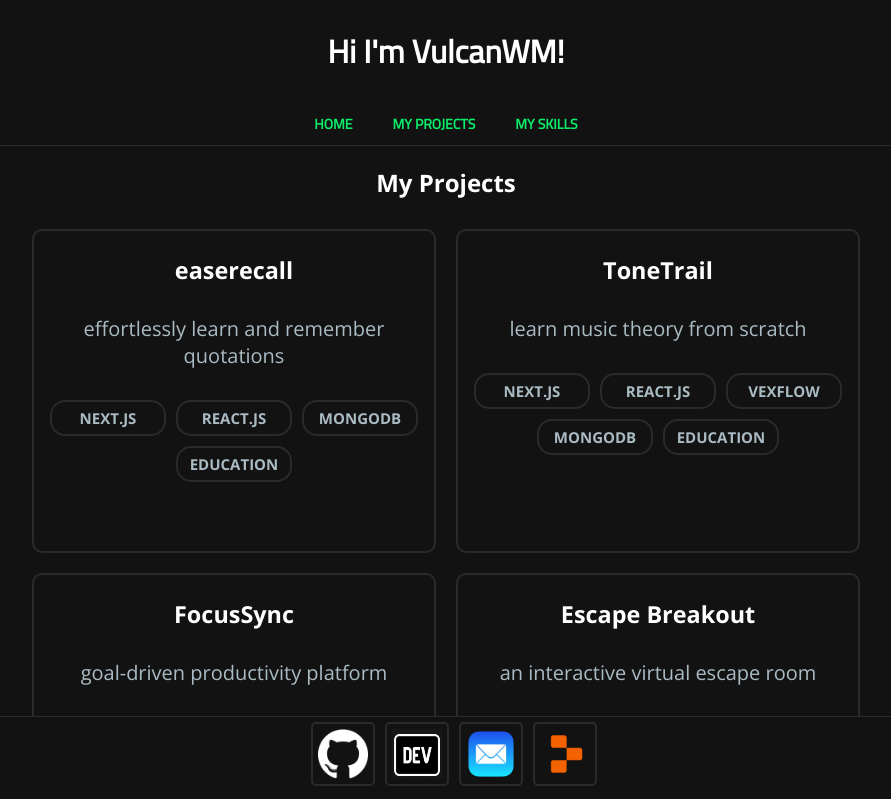
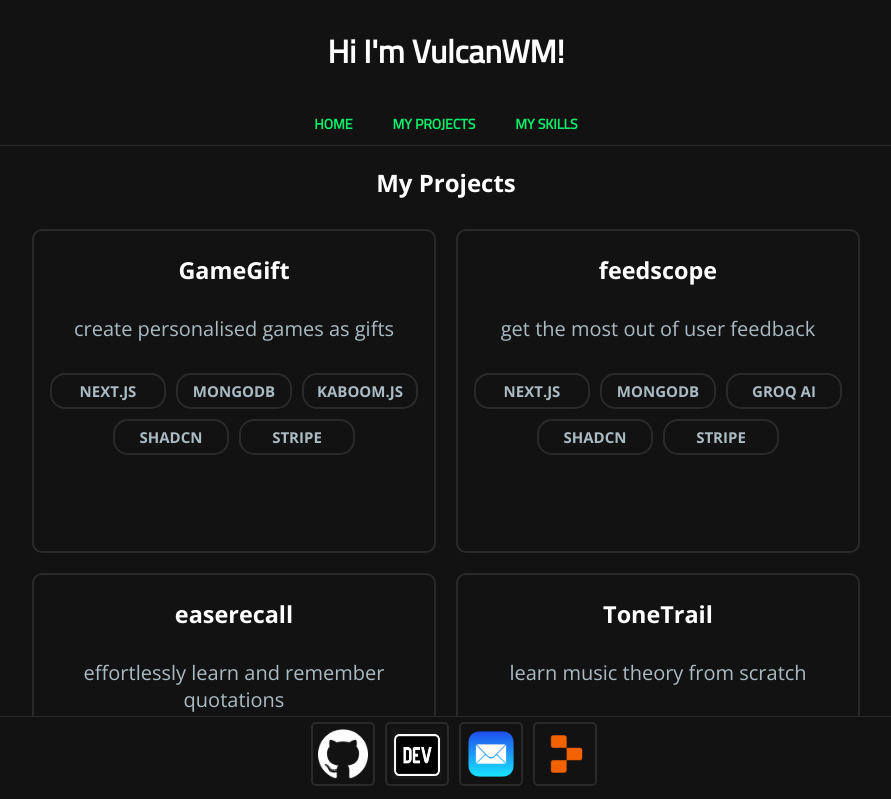
Before and after one commit to VulcanWM/vulcanwm, a Next.js app: page /projects in a window 1280 px wide. Shown: the top 799 px of the page, without its empty margins (194-1085 px from the left). Built offline with nearby package versions, Linux system fonts and the light colour scheme.

Commit message:
add projects

```diff
--- a/lists/projects.js
+++ b/lists/projects.js
@@ -1,8 +1,18 @@
 export const projects = {
+  "GameGift": {
+    "Link": "https://www.gamegift.space",
+    "Desc": "create personalised games as gifts",
+    "Tags": ['Next.js', 'MongoDB', 'kaboom.js', 'shadcn', 'Stripe']
+  },
+  "feedscope": {
+    "Link": "https://www.feedscope.xyz",
+    "Desc": "get the most out of user feedback",
+    "Tags": ['Next.js', 'MongoDB', 'Groq AI', 'shadcn', 'Stripe']
+  },
   "easerecall": {
     "Link": "https://easerecall.netlify.app",
     "Desc": "effortlessly learn and remember quotations",
-    "Tags": ["Next.js", "React.js", "MongoDB", "Education"]
+    "Tags": ["Next.js", "React.js", "MongoDB", "Education", "shadcn"]
   },
   "ToneTrail": {
     "Link": "https://tonetrail.vercel.app",
```
